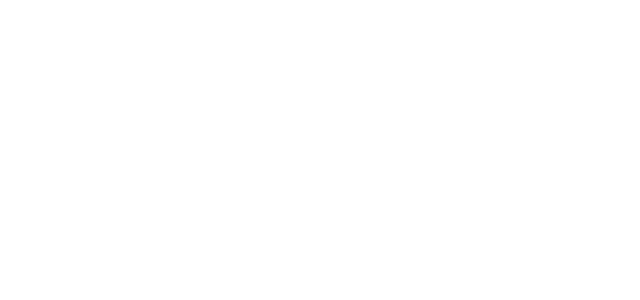
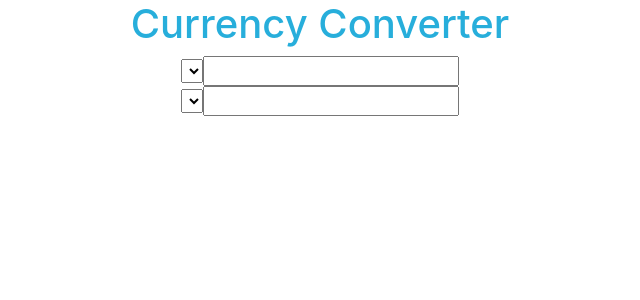
Before and after one commit to abhideepghosh/currency-converter---ReactJS-React-getting-started-What-is-React-JS-Why-Reac---to99q3ohb82d, a React app: page / in a window 1280 px wide. Shown: the top 300 px of the page, without its empty margins (320-960 px from the left). Built offline with nearby package versions, Linux system fonts and the light colour scheme.

Commit message:
Async Func Implementation

```diff
--- a/src/components/CurrencyConverter.js
+++ b/src/components/CurrencyConverter.js
@@ -1,9 +1,34 @@
-import React from 'react'
+import React, { useState, useEffect } from "react";
 
 export default function CurrencyConverter() {
-    return (
-        <div>
+  const [currencySymbols, setCurrencySymbols] = useState([]);
+  useEffect(() => {
+    const getSymbols = async () => {
+      // Define Headers
+      let myHeaders = new Headers();
+      myHeaders.append("apikey", "dznzx2HwMzCohBpZq2JXpPyldLRWUT5L");
+      const requestOptions = {
+        method: "GET",
+        redirect: "follow",
+        headers: myHeaders
+      };
+      const response = await fetch(
+        "https://api.apilayer.com/exchangerates_data/symbols",
+        requestOptions
+      );
+      const data = await response.json();
+      console.log(data);
+    };
+  }, []);
 
-        </div>
-    )
+  return (
+    <div className="center">
+      <h1>Currency Converter</h1>
+      <select></select>
+      <input type="text" id="currencyOne" className="currency1" />
+      <br />
+      <select></select>
+      <input type="text" id="currencyTwo" className="currency2" />
+    </div>
+  );
 }
--- a/src/styles/App.css
+++ b/src/styles/App.css
@@ -3,10 +3,13 @@ h1 {
   text-align: center;
 }
 
-
-button{
+button {
   color: #27aedb;
   text-align: center;
   justify-content: center;
   align-items: center;
 }
+
+.center {
+  text-align: center;
+}
```
Also changed, not shown: package.json (line endings or trailing spaces), 1 other file (tests, documents, lock files or other folders). Lines whose indentation alone changed are shown as unchanged.
